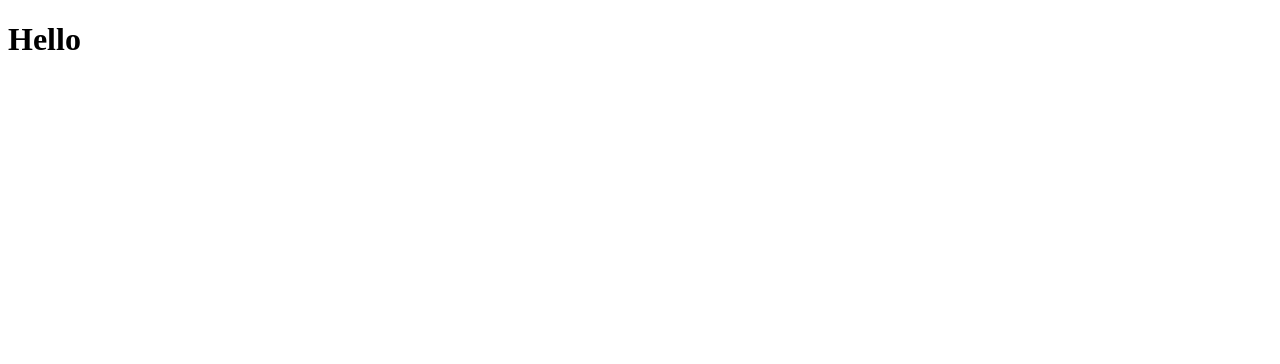
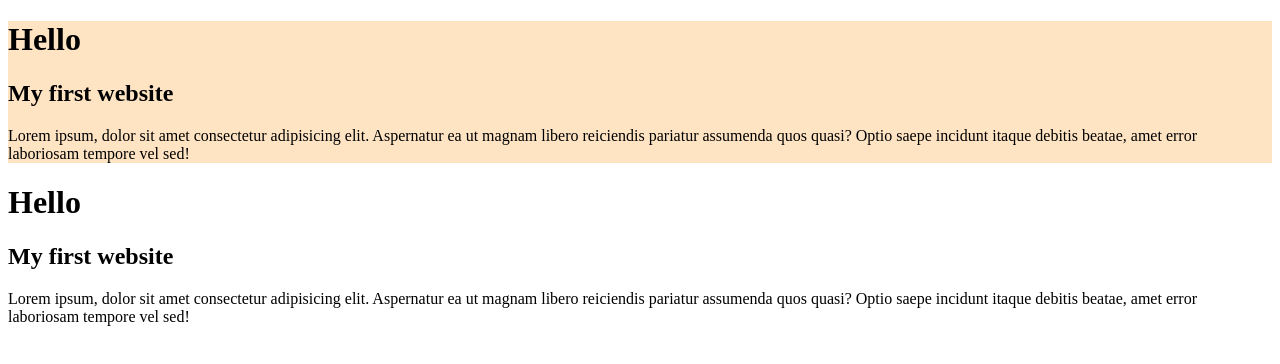
Before and after one commit to morsedkhan/NewProject12, a plain HTML site: page index.html in a window 1280 px wide. Drawn offline with Linux system fonts and the light colour scheme.

Commit message:
added the CSS on HTML

```diff
--- /dev/null
+++ b/Style.css
@@ -0,0 +1,3 @@
+div{
+    background-color: bisque;
+}
--- a/index.html
+++ b/index.html
@@ -4,8 +4,19 @@
     <meta charset="UTF-8">
     <meta name="viewport" content="width=device-width, initial-scale=1.0">
     <title>My First Project</title>
+    <link rel="stylesheet" href="Style.css">
 </head>
 <body>
+    <div>
+        <h1>Hello</h1>
+        <h2>My first website</h2>
+        <p>Lorem ipsum, dolor sit amet consectetur adipisicing elit. Aspernatur ea ut magnam libero reiciendis pariatur
+            assumenda quos quasi? Optio saepe incidunt itaque debitis beatae, amet error laboriosam tempore vel sed!</p>
+    </div>
     <h1>Hello</h1>
+    <h2>My first website</h2>
+    <p>Lorem ipsum, dolor sit amet consectetur adipisicing elit. Aspernatur ea ut magnam libero reiciendis pariatur
+        assumenda quos quasi? Optio saepe incidunt itaque debitis beatae, amet error laboriosam tempore vel sed!</p>
+
 </body>
 </html>
```
